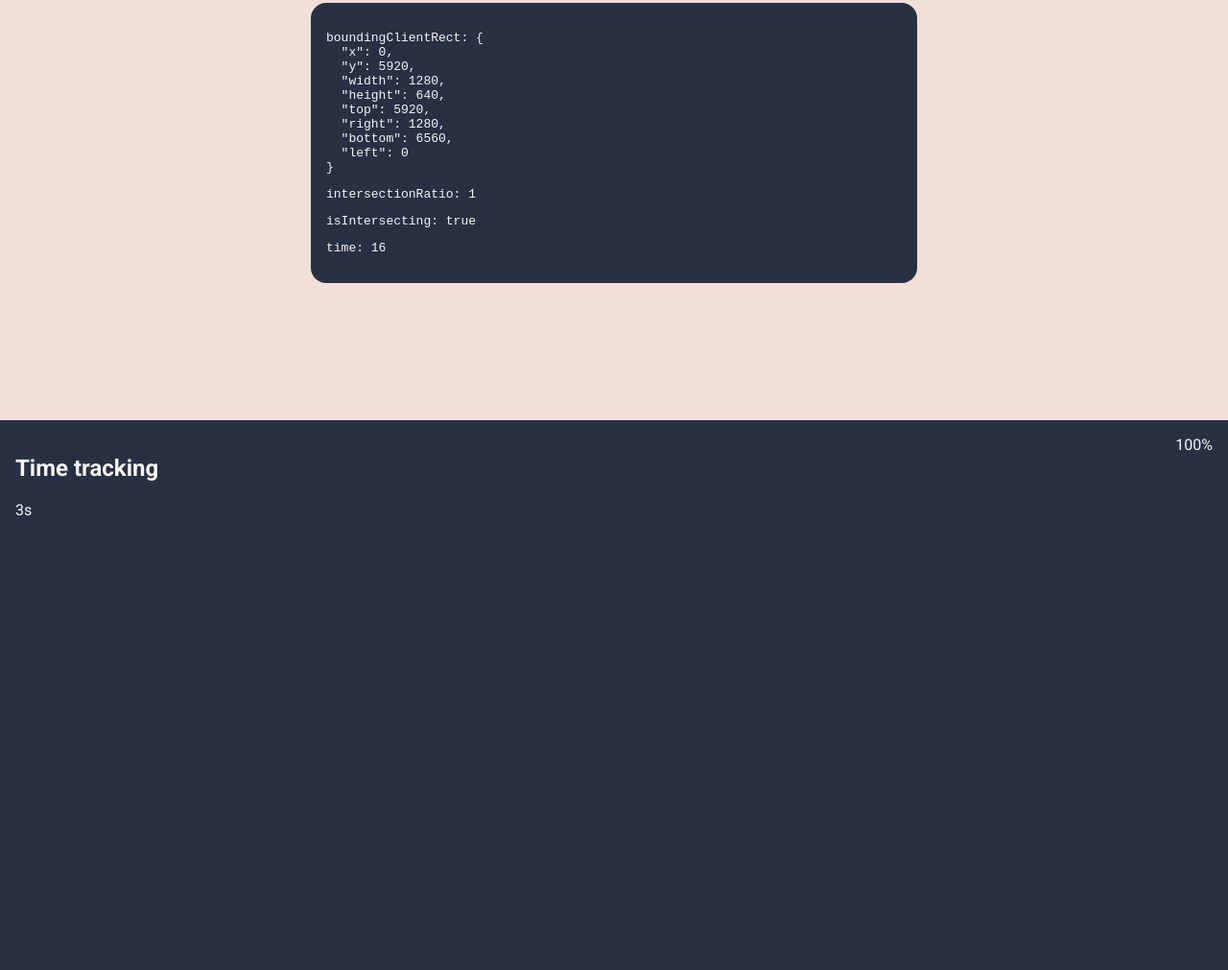
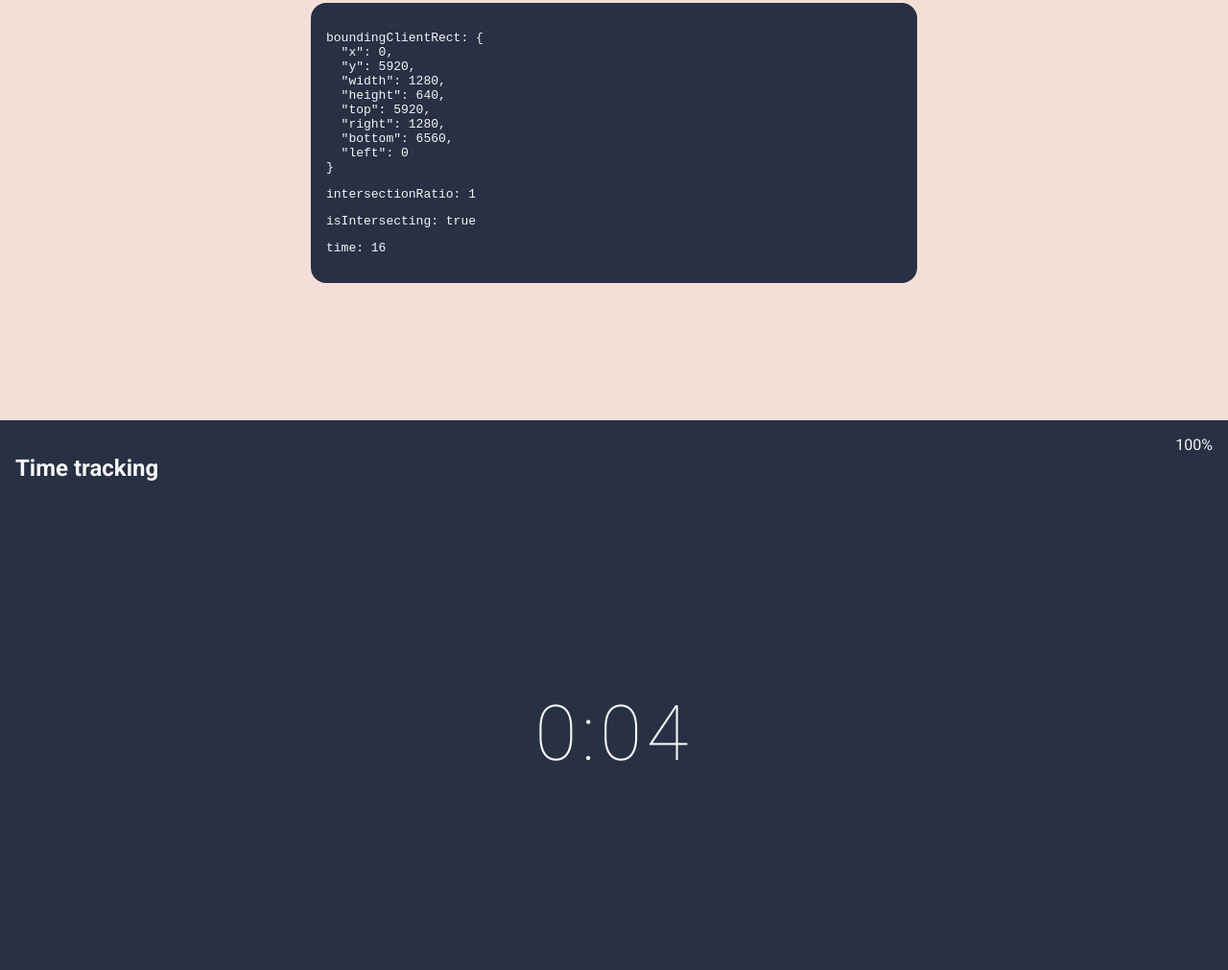
Before and after one commit to JHYdotSource/observer, a plain HTML site: page index.html in a window 1280 px wide. Shown: the part 6122-7133 px from the top of the page at 96% size. Drawn offline with Linux system fonts and the light colour scheme.

Commit message:
Fixed time tracking with simpler method

```diff
--- a/index.html
+++ b/index.html
@@ -123,7 +123,7 @@
     </div>
     <div id="timetracking" class="entry dark__bg">
         <h2>Time tracking</h2>
-        <div class="time__output" data-timestamp="">0s</div>
+        <div class="time__output" data-timestamp="">0:00</div>
         <div class="intersection__data">
             <span class="intersection__ratio">0</span>
         </div>
--- a/observer.js
+++ b/observer.js
@@ -1,5 +1,14 @@
 let previousY = 0;
 let interval;
+let totalViewTime = 0;
+
+function drawAdTimer(seconds) {
+    const totalSeconds = seconds / 1000;
+    const sec = Math.floor(totalSeconds % 60);
+    const min = Math.floor(totalSeconds / 60);
+
+    return `${min}:${sec.toString().padStart(2, "0")}`;
+}
 
 const callback = (entries, observer) => {
     entries.forEach((entry) => {
@@ -111,24 +120,10 @@ const callback = (entries, observer) => {
         }
         if (entry.target.id === "timetracking") {
 
-            if (entry.isIntersecting) {
-                let startTime = 0;
-                let actTime;
-
+            if (entry.isIntersecting && entry.intersectionRatio > 0.75) {
                 const handleInterval = () => {
-                    if (startTime === 0) {
-                        startTime = Date.now();
-                    }
-                    actTime = Date.now();
-
-                    if (actTime) {
-                        if (!timeOutput.dataset.timestamp) {
-                            timeOutput.dataset.timestamp = startTime;
-                        } else {
-                            startTime = timeOutput.dataset.timestamp;
-                        }
-                        timeOutput.innerHTML = ((actTime - startTime) / 1000).toFixed(0) + "s";
-                    }
+                    totalViewTime +=  1000;
+                    timeOutput.innerHTML = drawAdTimer(totalViewTime);
                 }
 
                 const timeOutput = entry.target.querySelector(".time__output");
--- a/style.css
+++ b/style.css
@@ -264,5 +264,15 @@ body {
             color: var(--lightfont);
             transition: background-color 0.3s ease;
         }
+        .time__output {
+            text-align: center;
+            font-size: 5rem;
+            height: 80%;
+            display: flex;
+            align-items: center;
+            justify-content: center;
+            letter-spacing: 0.3rem;
+            font-weight: 300;
+        }
     }
 }
```
